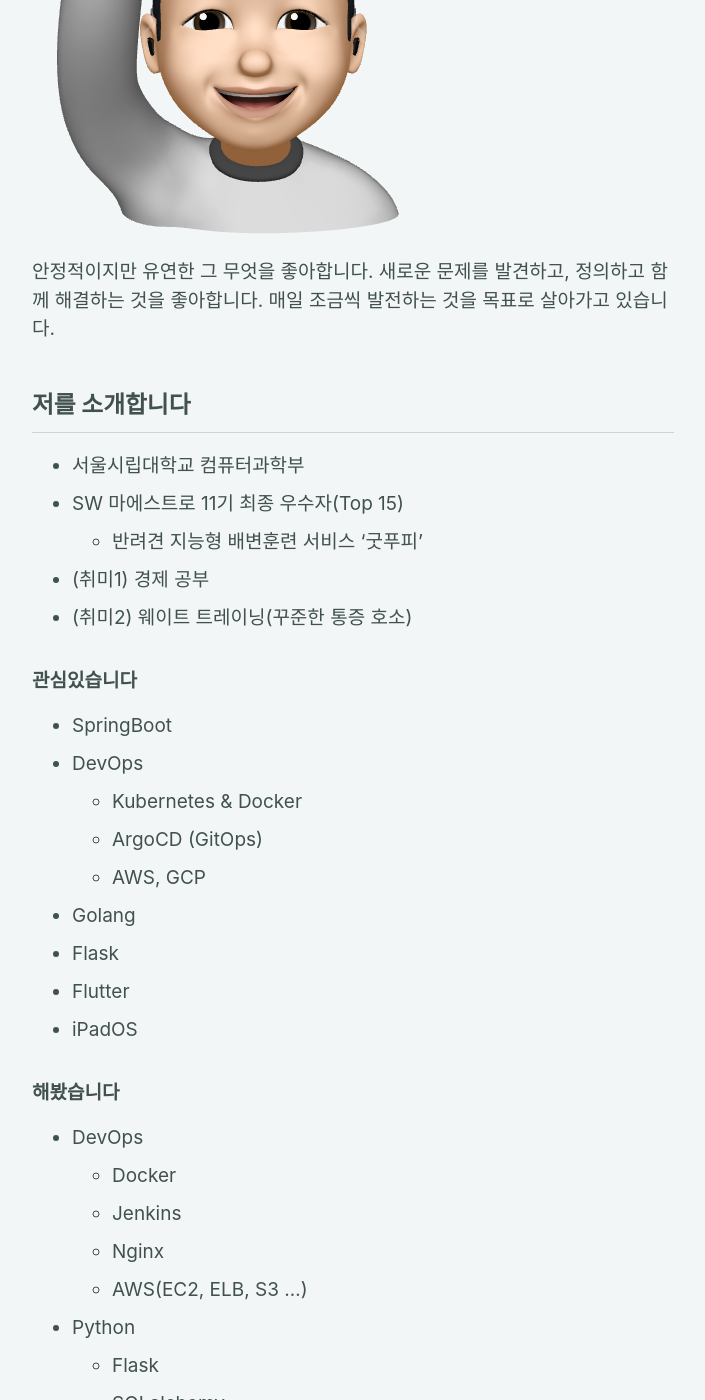
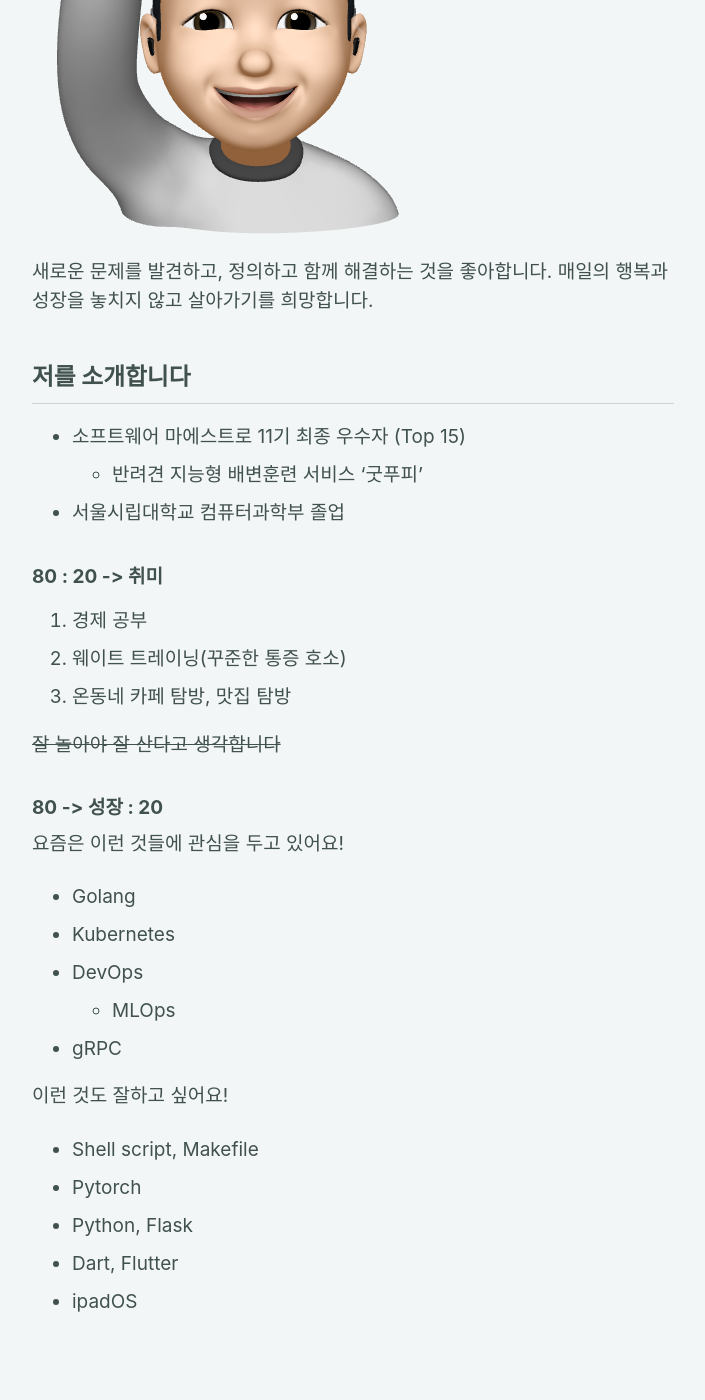
Before and after one commit to livlikwav/livlikwav.github.io, a Jekyll site: the page built from _pages/about.md, in a window 1280 px wide and 1400 px high, scrolled down 351 px. Shown: the whole window, without its empty margins (287-992 px from the left). Built offline with Jekyll 4.4.1, drawn with Linux system fonts in a browser that asks for light colours; cached includes are drawn as plain includes; nearby versions of some CDN libraries; our own code applies the rules of GitHub Pages for plain Markdown files; some of the changed text lies outside the part shown.

Commit message:
Update about.md

```diff
--- a/_config.yml
+++ b/_config.yml
@@ -109,7 +109,7 @@ analytics:
 author:
   name             : "livlikwav"
   avatar           : "/assets/images/bio_photo.png" # path of avatar image, e.g. "/assets/images/bio-photo.jpg"
-  bio              : "안정적이고 유연한 구조를 좋아합니다<br>현재는 SpringBoot, K8s, Golang에<br>관심을 갖는 중입니다."
+  bio              : "좋은 질문을 하고, 덜 중요한 일들을 잘 미루고 싶어요!"
   location         : "서울, 대한민국"
   email            : "gaonrudal@gmail.com"
   links:
--- a/_pages/about.md
+++ b/_pages/about.md
@@ -7,49 +7,37 @@ author_profile: false
 
 ![hello_mimoticon_img](/assets/images/bio_hello.png)
 
-안정적이지만 유연한 그 무엇을 좋아합니다.
 새로운 문제를 발견하고, 정의하고 함께 해결하는 것을 좋아합니다.
-매일 조금씩 발전하는 것을 목표로 살아가고 있습니다.
+매일의 행복과 성장을 놓치지 않고 살아가기를 희망합니다.
 
 ## 저를 소개합니다
 
-- 서울시립대학교 컴퓨터과학부
-- SW 마에스트로 11기 최종 우수자(Top 15)
+- 소프트웨어 마에스트로 11기 최종 우수자 (Top 15)
   - 반려견 지능형 배변훈련 서비스 '굿푸피'
+- 서울시립대학교 컴퓨터과학부 졸업
 
-- (취미1) 경제 공부
-- (취미2) 웨이트 트레이닝(꾸준한 통증 호소)
+### 80 : **20 -> 취미**
 
-### 관심있습니다
+1. 경제 공부
+2. 웨이트 트레이닝(꾸준한 통증 호소)
+3. 온동네 카페 탐방, 맛집 탐방
 
-- SpringBoot
+~~잘 놀아야 잘 산다고 생각합니다~~
+
+### **80 -> 성장** : 20
+
+요즘은 이런 것들에 관심을 두고 있어요!
+
+- Golang
+- Kubernetes
 - DevOps
-  - Kubernetes & Docker
-  - ArgoCD (GitOps)
-  - AWS, GCP
-- Golang
-- Flask
-- Flutter
-- iPadOS
+  - MLOps
+- gRPC
 
-### 해봤습니다
+이런 것도 잘하고 싶어요!
 
-- DevOps
-  - Docker
-  - Jenkins
-  - Nginx
-  - AWS(EC2, ELB, S3 ...)
-- Python
-  - Flask
-  - SQLalchemy
-  - Tensorflow 2.X, Keras
-  - Pandas, Numpy
-  - Selenium, bs4
-- Flutter
-- Java
-- HTML, CSS, VanilaJS
-- Android
-  - Java
-  - Google CSE API
-  - Glide
-- Adobe Xd
+- Shell script, Makefile
+- Pytorch
+- Python, Flask
+- Dart, Flutter
+- ipadOS
```
